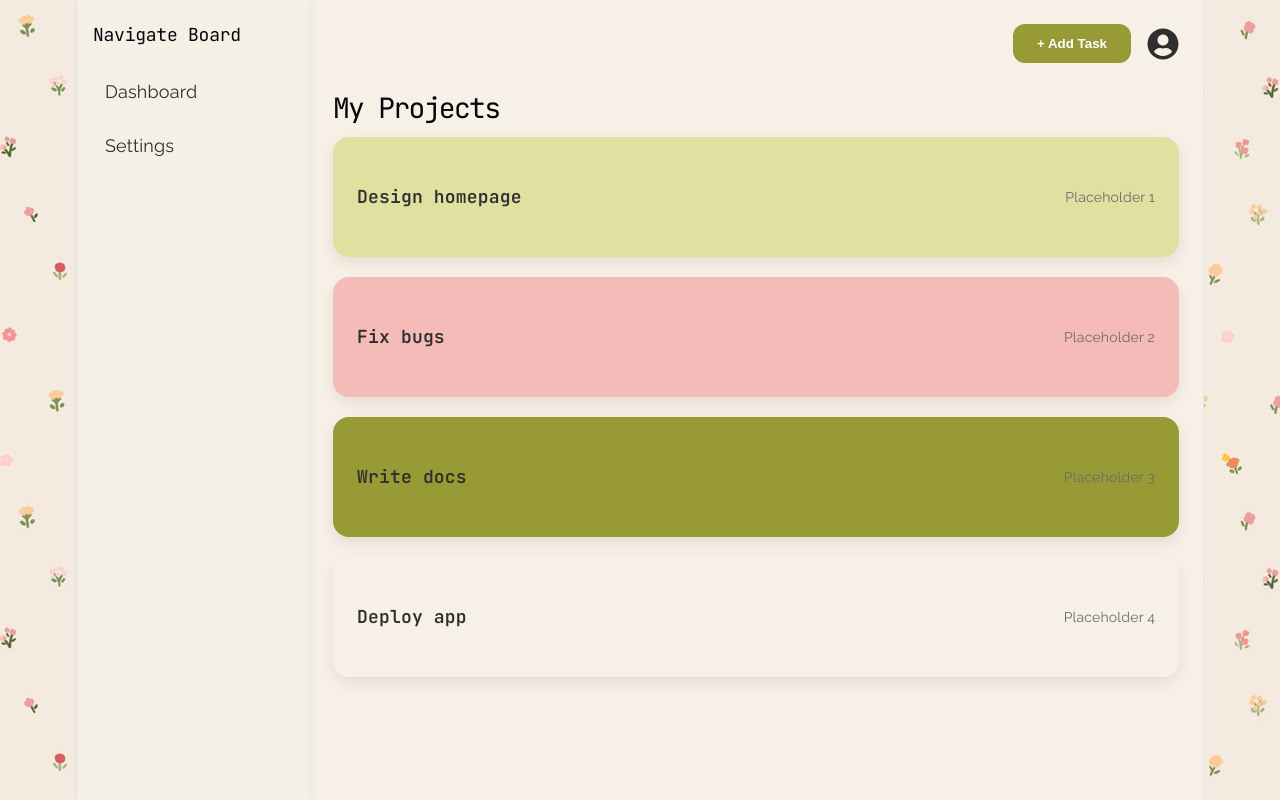
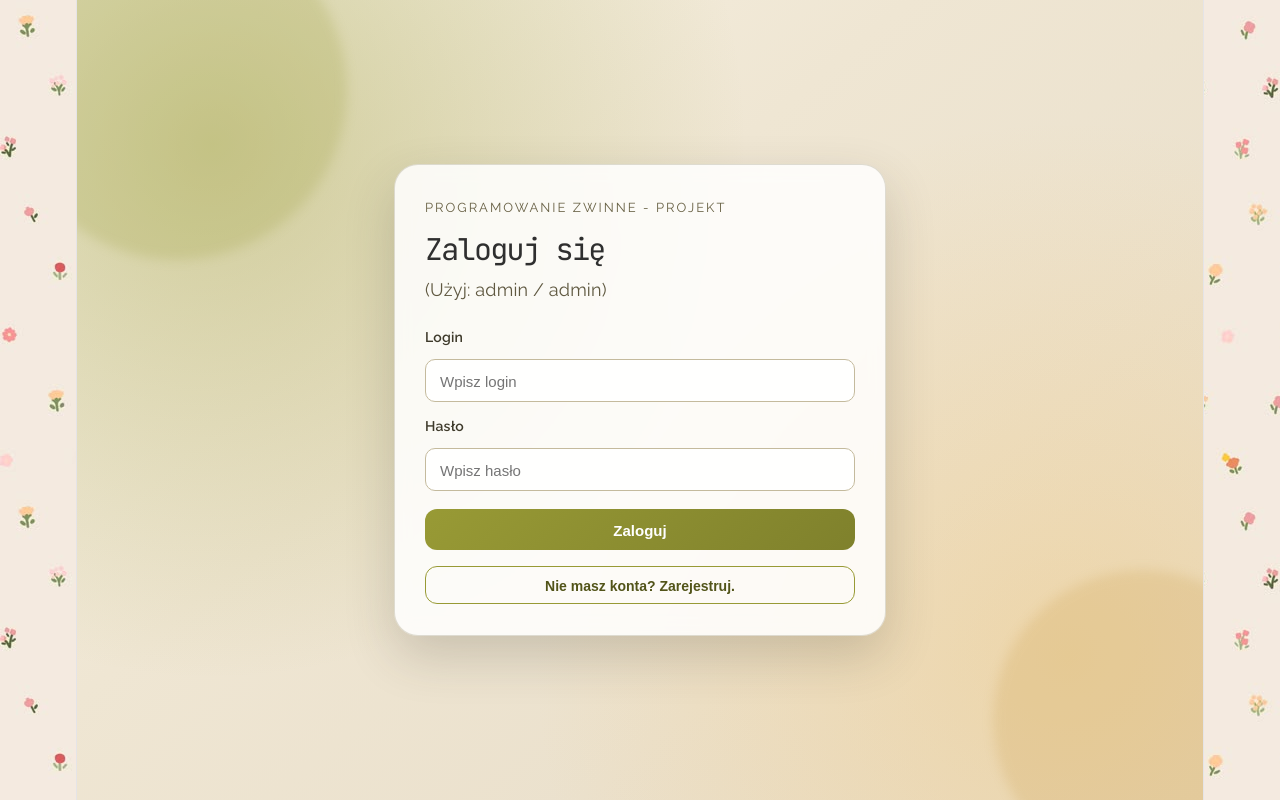
Before and after one commit to agvg8/Projekt_programowanie_zwinne, a React (Vite) app in the folder my-app/: page / in a window 1280 px wide. Built offline with nearby package versions, Linux system fonts and the light colour scheme.

Commit message:
dodanie strony logowania i rejestracji

```diff
--- a/my-app/src/App.jsx
+++ b/my-app/src/App.jsx
@@ -5,15 +5,41 @@ import Sidebar from "./components/Sidebar";
 import TopBar from "./components/TopBar";
 import TaskList from "./components/TaskList";
 import Settings from "./pages/Settings";
+import LoginPage from "./pages/LoginPage";
+import RegisterPage from "./pages/RegisterPage";
 import { tasks } from "./data/tasks";
 
 export default function App() {
+  const [isAuthenticated, setIsAuthenticated] = useState(false);
+  const [authPage, setAuthPage] = useState("login");
   const [currentPage, setCurrentPage] = useState("dashboard");
   const [background, setBackground] = useState("/bg1.jpg");
 
   useEffect(() => {
     document.body.style.backgroundImage = `url(${background})`;
   }, [background]);
+
+  const handleLogin = (username, password) => {
+    if (username === "admin" && password === "admin") {
+      setIsAuthenticated(true);
+      return { success: true };
+    }
+
+    return { success: false, message: "Nieprawidlowy login lub haslo" };
+  };
+
+  if (!isAuthenticated) {
+    if (authPage === "register") {
+      return <RegisterPage onShowLogin={() => setAuthPage("login")} />;
+    }
+
+    return (
+      <LoginPage
+        onLogin={handleLogin}
+        onShowRegister={() => setAuthPage("register")}
+      />
+    );
+  }
 
   return (
     <div
--- /dev/null
+++ b/my-app/src/pages/LoginPage.css
@@ -0,0 +1,159 @@
+.login-layout {
+  min-height: 100vh;
+  display: grid;
+  place-items: center;
+  position: relative;
+  overflow: hidden;
+  background:
+    radial-gradient(circle at 12% 18%, rgba(152, 154, 53, 0.4), transparent 45%),
+    radial-gradient(circle at 88% 82%, rgba(245, 197, 110, 0.35), transparent 45%),
+    linear-gradient(140deg, #f8f3e5 0%, #efe6d3 40%, #e7dcc7 100%);
+  padding: 24px;
+  box-sizing: border-box;
+}
+
+.login-shape {
+  position: absolute;
+  border-radius: 999px;
+  filter: blur(6px);
+  opacity: 0.6;
+}
+
+.login-shape-left {
+  width: 340px;
+  height: 340px;
+  top: -80px;
+  left: -70px;
+  background: rgba(152, 154, 53, 0.35);
+}
+
+.login-shape-right {
+  width: 300px;
+  height: 300px;
+  right: -90px;
+  bottom: -70px;
+  background: rgba(196, 145, 52, 0.3);
+}
+
+.login-card {
+  position: relative;
+  width: min(430px, 100%);
+  background: rgba(255, 255, 255, 0.85);
+  border: 1px solid rgba(103, 92, 51, 0.2);
+  border-radius: 24px;
+  box-shadow: 0 20px 50px rgba(60, 54, 41, 0.2);
+  backdrop-filter: blur(8px);
+  padding: 30px;
+  animation: cardEnter 380ms ease-out;
+}
+
+.login-badge {
+  margin: 0;
+  font-size: 13px;
+  text-transform: uppercase;
+  letter-spacing: 2px;
+  color: #686145;
+}
+
+.login-title {
+  margin: 10px 0 10px;
+  font-family: "JetBrains Mono", monospace;
+  font-size: 30px;
+  line-height: 1.2;
+  color: #2f2f2f;
+}
+
+.login-subtitle {
+  margin: 0 0 20px;
+  color: #5f5840;
+}
+
+.login-form {
+  display: grid;
+  gap: 10px;
+}
+
+.login-form label {
+  font-weight: 600;
+  font-size: 14px;
+  color: #3e3a2b;
+}
+
+.login-form input {
+  border: 1px solid #c4ba9d;
+  border-radius: 10px;
+  padding: 12px 14px;
+  font-size: 15px;
+  background: rgba(255, 255, 255, 0.9);
+  color: #000;
+  caret-color: #000;
+}
+
+.login-form input:focus {
+  outline: none;
+  border-color: #989a35;
+  box-shadow: 0 0 0 3px rgba(152, 154, 53, 0.2);
+}
+
+.login-error {
+  margin: 4px 0 0;
+  font-size: 14px;
+  color: #a42f2f;
+}
+
+.login-submit {
+  margin-top: 8px;
+  border: none;
+  border-radius: 12px;
+  background: linear-gradient(135deg, #989a35 0%, #7f812c 100%);
+  color: #fff;
+  font-size: 15px;
+  font-weight: 700;
+  padding: 12px 14px;
+  cursor: pointer;
+  transition: transform 140ms ease, box-shadow 140ms ease;
+}
+
+.login-submit:hover {
+  transform: translateY(-1px);
+  box-shadow: 0 10px 18px rgba(127, 129, 44, 0.35);
+}
+
+.login-secondary-action {
+  margin-top: 6px;
+  border: 1px solid #989a35;
+  border-radius: 12px;
+  background: transparent;
+  color: #525419;
+  font-size: 14px;
+  font-weight: 700;
+  padding: 10px 14px;
+  cursor: pointer;
+  transition: background-color 140ms ease, color 140ms ease;
+}
+
+.login-secondary-action:hover {
+  background: rgba(152, 154, 53, 0.15);
+  color: #363810;
+}
+
+@keyframes cardEnter {
+  from {
+    opacity: 0;
+    transform: translateY(16px) scale(0.98);
+  }
+  to {
+    opacity: 1;
+    transform: translateY(0) scale(1);
+  }
+}
+
+@media (max-width: 560px) {
+  .login-card {
+    padding: 22px;
+  }
+
+  .login-title {
+    font-size: 24px;
+  }
+}
--- /dev/null
+++ b/my-app/src/pages/LoginPage.jsx
@@ -0,0 +1,72 @@
+import { useState } from "react";
+import "./LoginPage.css";
+
+export default function LoginPage({ onLogin, onShowRegister }) {
+  const [username, setUsername] = useState("");
+  const [password, setPassword] = useState("");
+  const [error, setError] = useState("");
+
+  const handleSubmit = (event) => {
+    event.preventDefault();
+
+    const result = onLogin(username.trim(), password);
+
+    if (!result.success) {
+      setError(result.message);
+      return;
+    }
+
+    setError("");
+  };
+
+  return (
+    <div className="login-layout">
+      <div className="login-shape login-shape-left" />
+      <div className="login-shape login-shape-right" />
+
+      <section className="login-card" aria-label="Panel logowania">
+        <p className="login-badge">Programowanie zwinne - Projekt</p>
+        <h1 className="login-title">Zaloguj się</h1>
+        <p className="login-subtitle">(Użyj: admin / admin)</p>
+
+        <form className="login-form" onSubmit={handleSubmit}>
+          <label htmlFor="username">Login</label>
+          <input
+            id="username"
+            type="text"
+            autoComplete="username"
+            value={username}
+            onChange={(event) => setUsername(event.target.value)}
+            placeholder="Wpisz login"
+            required
+          />
+
+          <label htmlFor="password">Hasło</label>
+          <input
+            id="password"
+            type="password"
+            autoComplete="current-password"
+            value={password}
+            onChange={(event) => setPassword(event.target.value)}
+            placeholder="Wpisz hasło"
+            required
+          />
+
+          {error && <p className="login-error">{error}</p>}
+
+          <button type="submit" className="login-submit">
+            Zaloguj
+          </button>
+
+          <button
+            type="button"
+            className="login-secondary-action"
+            onClick={onShowRegister}
+          >
+            Nie masz konta? Zarejestruj.
+          </button>
+        </form>
+      </section>
+    </div>
+  );
+}
--- /dev/null
+++ b/my-app/src/pages/RegisterPage.jsx
@@ -0,0 +1,65 @@
+import "./LoginPage.css";
+
+export default function RegisterPage({ onShowLogin }) {
+  return (
+    <div className="login-layout">
+      <div className="login-shape login-shape-left" />
+      <div className="login-shape login-shape-right" />
+
+      <section className="login-card" aria-label="Panel rejestracji">
+        <p className="login-badge">Zwinne programowanie projekt</p>
+        <h1 className="login-title">Utwórz nowe konto</h1>
+
+        <form className="login-form">
+          <label htmlFor="register-username">Login</label>
+          <input
+            id="register-username"
+            type="text"
+            autoComplete="username"
+            placeholder="Wpisz login"
+            required
+          />
+
+          <label htmlFor="register-email">Email</label>
+          <input
+            id="register-email"
+            type="email"
+            autoComplete="email"
+            placeholder="Wpisz email"
+            required
+          />
+
+          <label htmlFor="register-password">Hasło</label>
+          <input
+            id="register-password"
+            type="password"
+            autoComplete="new-password"
+            placeholder="Wpisz hasło"
+            required
+          />
+
+          <label htmlFor="register-password-repeat">Powtórz hasło</label>
+          <input
+            id="register-password-repeat"
+            type="password"
+            autoComplete="new-password"
+            placeholder="Powtórz hasło"
+            required
+          />
+
+          <button type="button" className="login-submit">
+            Zarejestruj
+          </button>
+
+          <button
+            type="button"
+            className="login-secondary-action"
+            onClick={onShowLogin}
+          >
+            Masz już konto? Zaloguj.
+          </button>
+        </form>
+      </section>
+    </div>
+  );
+}
```
Also changed, not shown: 1 other file (tests, documents, lock files or other folders).
